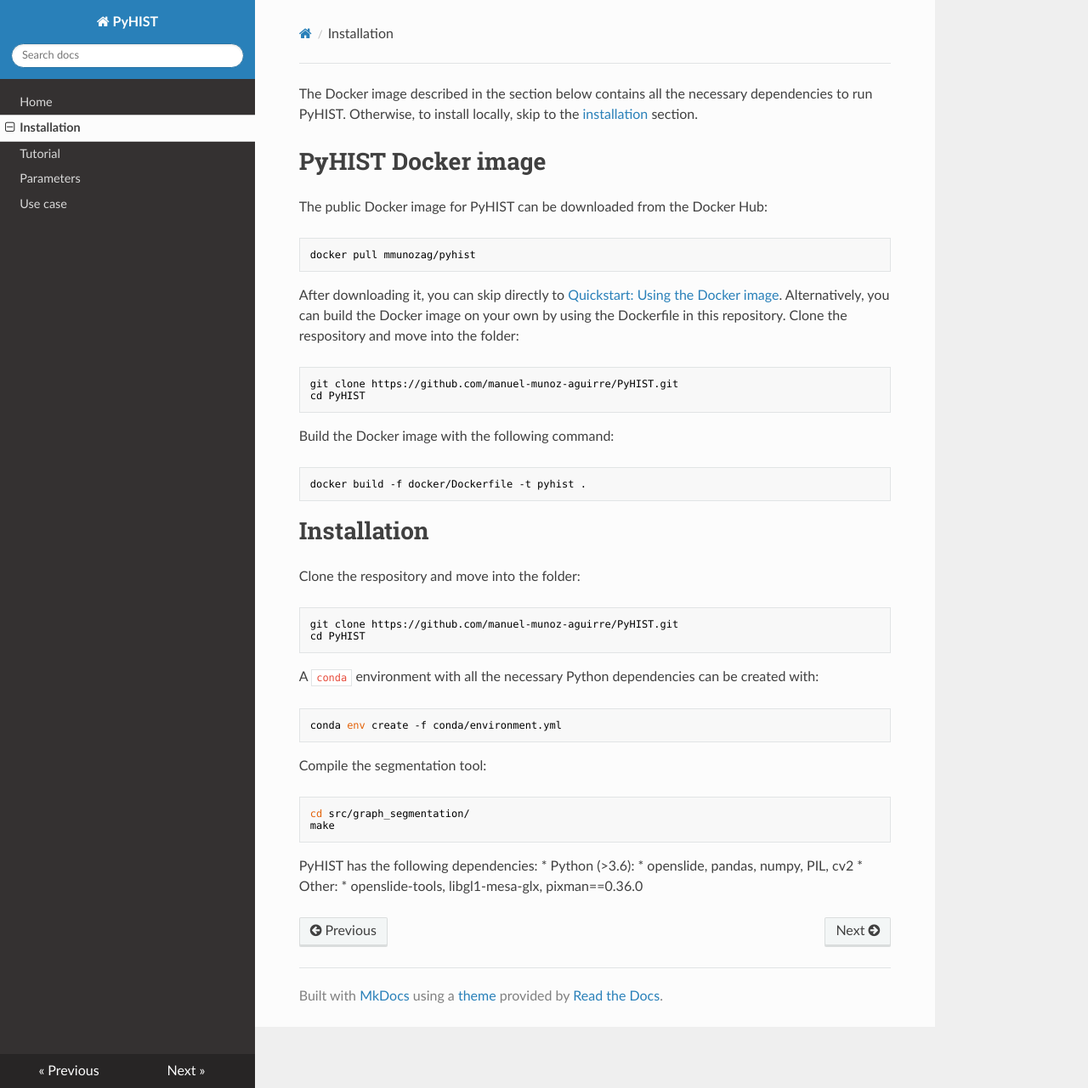
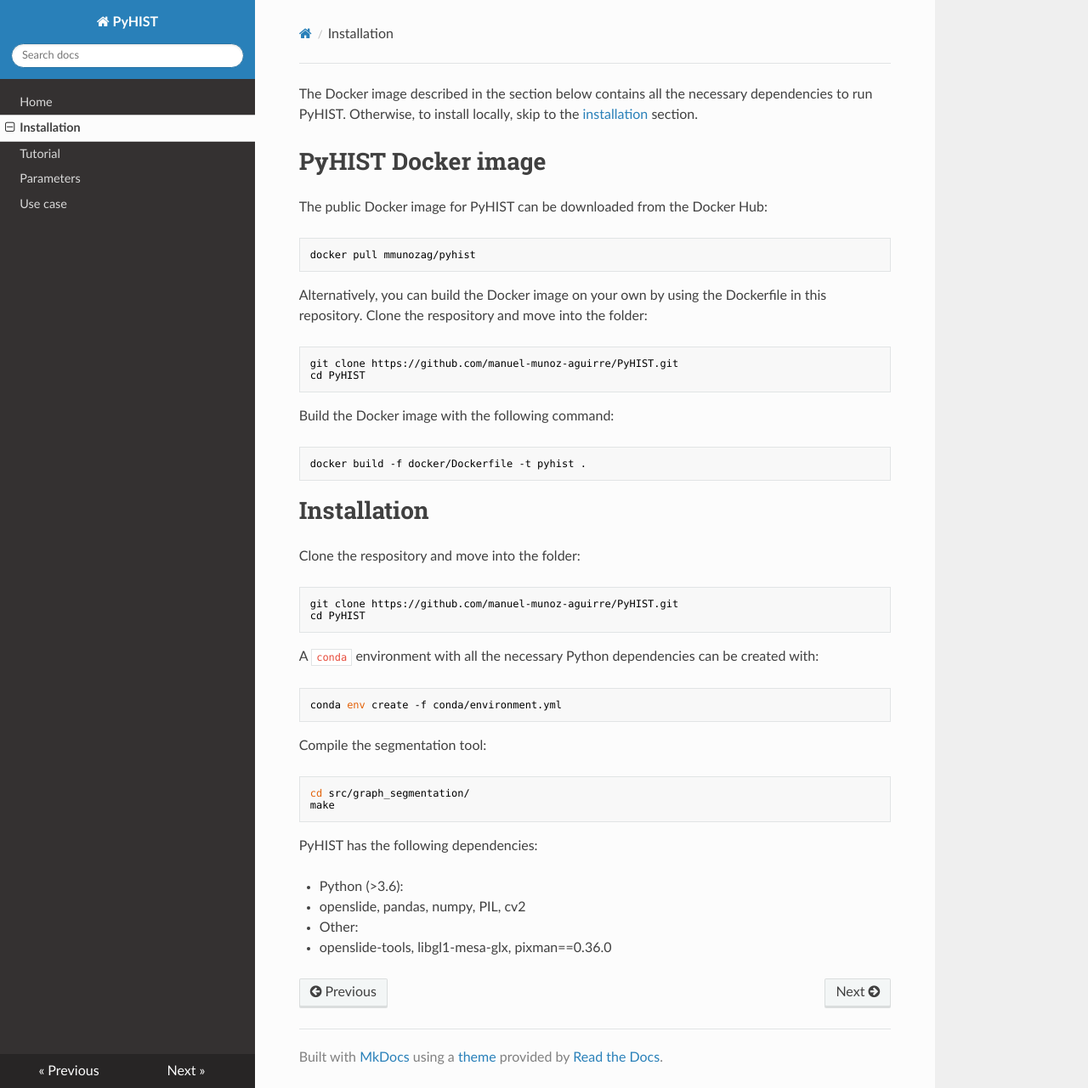
Before and after one commit to manuel-munoz-aguirre/PyHIST, an MkDocs documentation site: the page built from docs/installation.md, in a window 1280 px wide and 1281 px high. Shown: the whole window at 85% size. Built offline with MkDocs 1.6.1, drawn with Linux system fonts in a browser that asks for light colours; nearby versions of some CDN libraries.

Commit message:
Updated installation docs

````diff
--- a/docs/installation.md
+++ b/docs/installation.md
@@ -6,7 +6,7 @@
 docker pull mmunozag/pyhist
 ```
 
-After downloading it, you can skip directly to [Quickstart: Using the Docker image](#usedocker). Alternatively, you can build the Docker image on your own by using the Dockerfile in this repository. Clone the respository and move into the folder:
+Alternatively, you can build the Docker image on your own by using the Dockerfile in this repository. Clone the respository and move into the folder:
 ```shell
 git clone https://github.com/manuel-munoz-aguirre/PyHIST.git
 cd PyHIST
@@ -36,6 +36,7 @@
 ```
 
 PyHIST has the following dependencies:
+
 * Python (>3.6):
   * openslide, pandas, numpy, PIL, cv2
 * Other:
````
